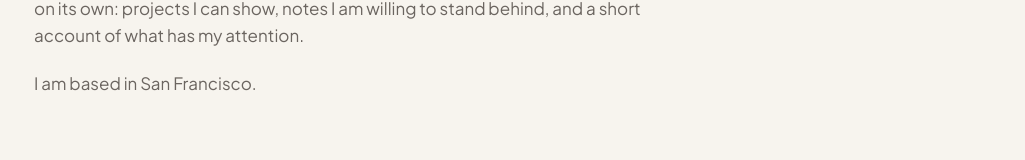
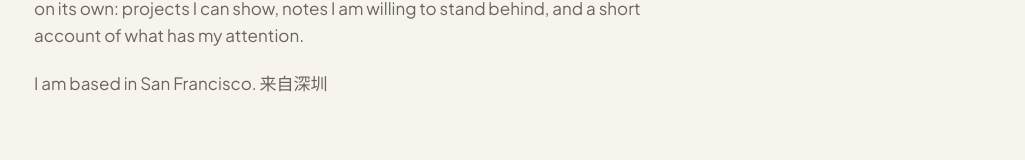
Before and after one commit to mingxi954/simon-ai, a React (Vite) app: page / in a window 1280 px wide. Shown: the part 302-462 px from the top of the page, without its empty margins (126-1151 px from the left). Built offline with nearby package versions, Linux system fonts and the light colour scheme.

Commit message:
Mention Shenzhen in the introduction
The about line now says San Francisco and 来自深圳.

Co-authored-by: mh954 <mh954@cornell.edu>

```diff
--- a/src/content/profile.ts
+++ b/src/content/profile.ts
@@ -8,7 +8,7 @@ export const profile: Profile = {
   email: 'mh954@cornell.edu',
   introduction: [
     'I build software with AI, and I learn in public. This site is where that work can be read on its own: projects I can show, notes I am willing to stand behind, and a short account of what has my attention.',
-    'I am based in San Francisco.',
+    'I am based in San Francisco. 来自深圳',
   ],
   socials: [
     {
```
